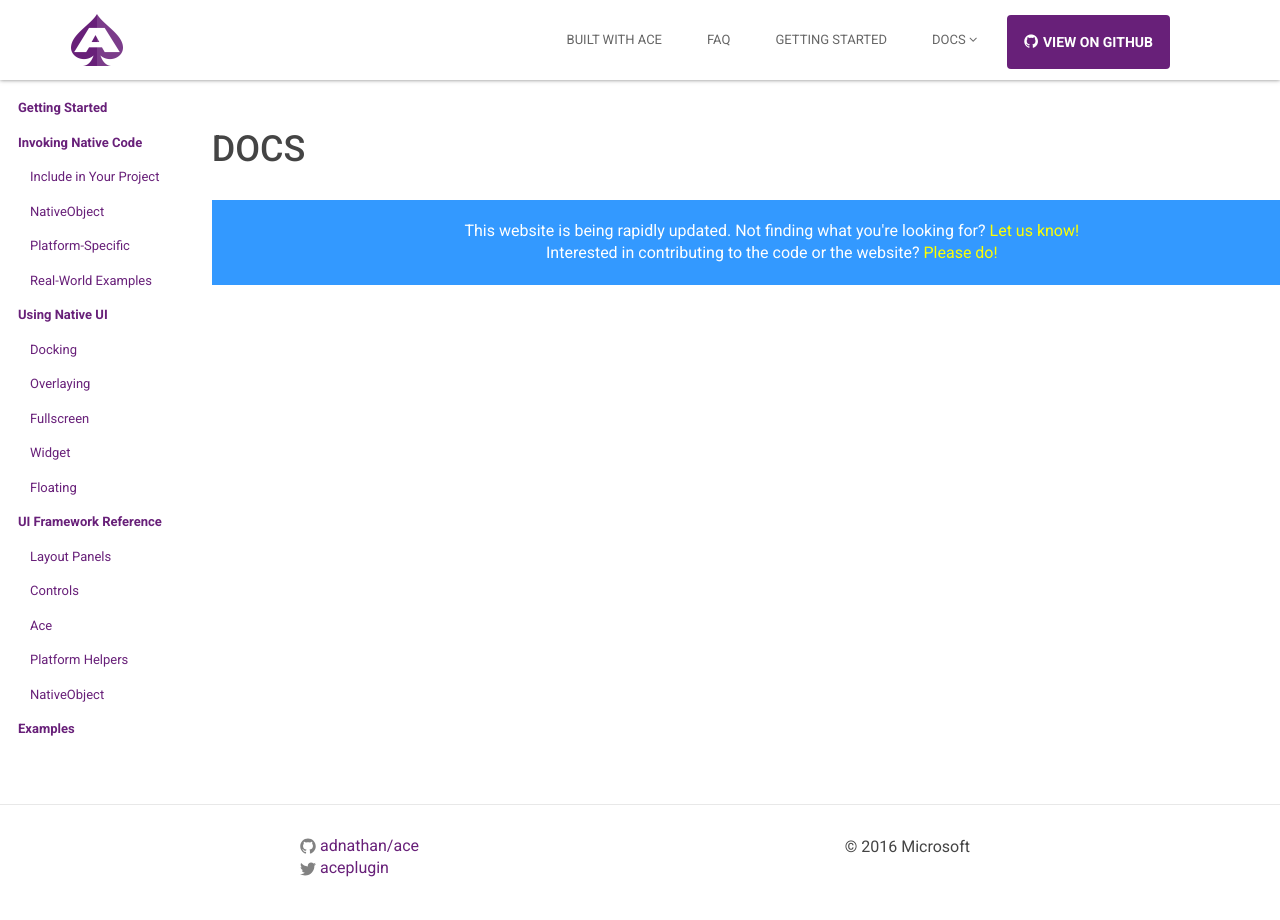
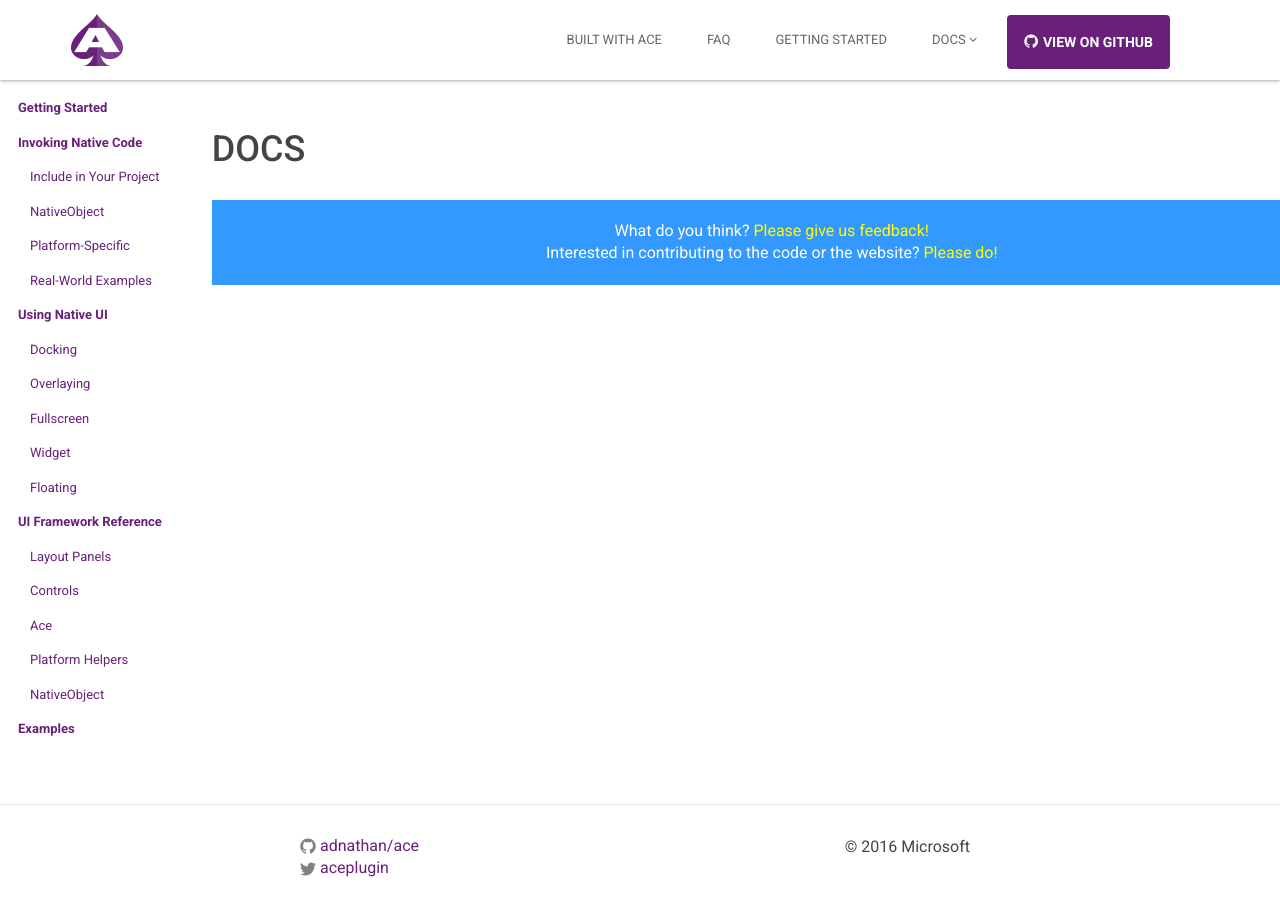
Before and after one commit to microsoft/ace, a Jekyll site: the page built from docs/index.html, in a window 1280 px wide. Built offline with Jekyll 4.4.1, drawn with Linux system fonts in a browser that asks for light colours.

Commit message:
minor website tweaks

```diff
--- a/_includes/head.html
+++ b/_includes/head.html
@@ -10,7 +10,7 @@
     <link rel="canonical" href="{{ page.url | replace:'index.html','' | prepend: site.baseurl | prepend: site.url }}">
     <link rel="alternate" type="application/rss+xml" title="{{ site.title }}" href="{{ "/feed.xml" | prepend: site.baseurl | prepend: site.url }}">
 
-    <link rel="shortcut icon" href="favicon.ico">
+    <link rel="shortcut icon" href="/favicon.ico">
     <link href='http://fonts.googleapis.com/css?family=Roboto:400,400italic,500,500italic,700,700italic,900,900italic,300italic,300' rel='stylesheet' type='text/css'>
     <link href='http://fonts.googleapis.com/css?family=Roboto+Slab:400,700,300,100' rel='stylesheet' type='text/css'>
     <!-- Global CSS -->
--- a/_layouts/doc.html
+++ b/_layouts/doc.html
@@ -52,7 +52,7 @@
     <h1 align="left" style="text-transform: uppercase; margin-top:50px; margin-bottom:30px; margin-left:50px">{{page.title}}</h1>
 
     <div style="background-color:#3399FF;color:white;foreground:bold;text-align:center;margin-left:50px;margin-right:50px;padding:20px">
-    This website is being rapidly updated. Not finding what you're looking for? <a style="color:yellow" href="https://twitter.com/aceplugin">Let us know!</a>
+    What do you think? <a style="color:yellow" href="https://github.com/adnathan/ace/issues">Please give us feedback!</a>
     <br/>
     Interested in contributing to the code or the website?  <a style="color:yellow" href="https://github.com/adnathan/ace/blob/master/CONTRIBUTING.md">Please do!</a>
     </div>
```
